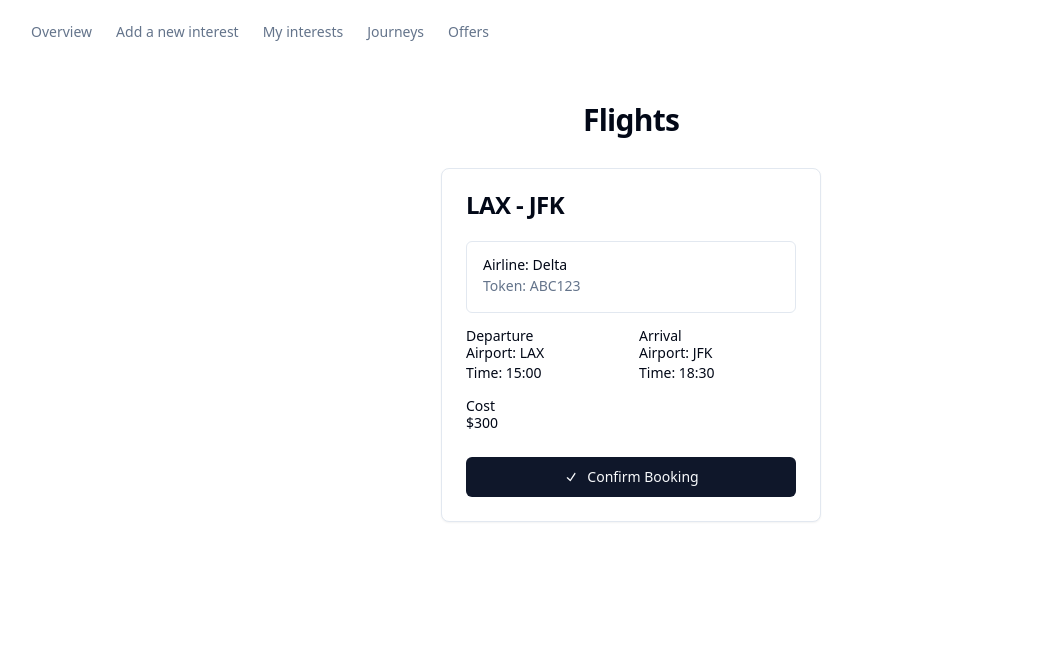
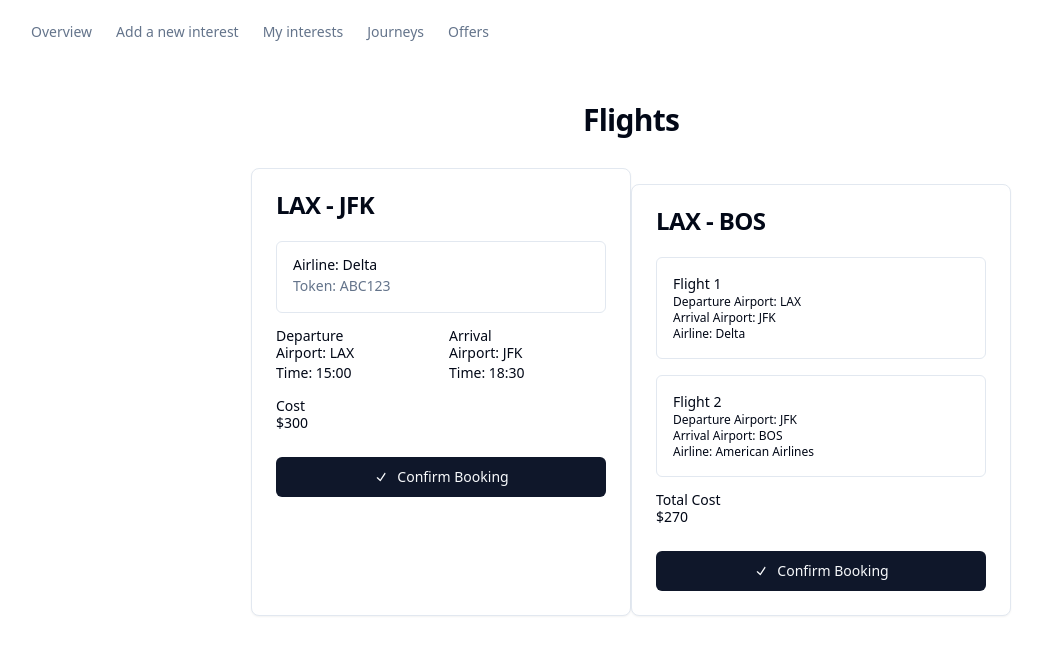
Before and after one commit to acme-sky/acmesky-frontend, a Next.js app: page /journeys in a window 1280 px wide. Shown: the top 654 px of the page, without its empty margins (9-1051 px from the left). Built offline with nearby package versions, Linux system fonts and the light colour scheme.

Commit message:
added journey card

```diff
--- a/pages/journeys.tsx
+++ b/pages/journeys.tsx
@@ -14,10 +14,11 @@ import {
 } from "../src/components/ui/tabs";
 import { MainNav } from "../src/components/ui/main-nav";
 import { FlightCard } from "@/src/components/ui/flight_card";
+import { JourneyCard } from "@/src/components/ui/journey_card";
 
 
 const flightInfo = {
-    id: "1",
+    id: 1,
     arrival_airport: "JFK",
     arrival_time: "18:30",
     departure_airport: "LAX",
@@ -25,6 +26,34 @@ const flightInfo = {
     cost: 300,
     airline: "Delta",
     token: "ABC123",
+  };
+
+const exampleJourney: Journey_info = {
+    id: 1,
+    flight1_id: 101,
+    flight1: {
+      id: 101,
+      arrival_airport: "JFK",
+      arrival_time: "18:30",
+      departure_airport: "LAX",
+      departure_time: "15:00",
+      cost: 150,
+      airline: "Delta",
+      token: "ABC123",
+    },
+    flight2_id: 102,
+    flight2: {
+      id: 102,
+      arrival_airport: "BOS",
+      arrival_time: "22:00",
+      departure_airport: "JFK",
+      departure_time: "19:30",
+      cost: 120,
+      airline: "American Airlines",
+      token: "DEF456",
+    },
+    cost: 270,
+    user_id: 1,
   };
 
 
@@ -40,6 +69,7 @@ export default function newInterest() {
         </h2>
         <div className="space-y-4 flex justify-center">
             <FlightCard info={flightInfo}/>
+            <JourneyCard info={exampleJourney}/>
         </div>
       </div>
     </div>
--- /dev/null
+++ b/src/components/ui/journey_card.tsx
@@ -0,0 +1,59 @@
+import { BellIcon, CheckIcon } from "@radix-ui/react-icons";
+import { cn } from "../../lib/utils";
+import { Button } from "./button";
+import {
+  Card,
+  CardContent,
+  CardDescription,
+  CardFooter,
+  CardHeader,
+  CardTitle,
+} from "./card";
+import { Journey_info } from "@/types";
+
+type JourneyCardProps = {
+  info: Journey_info;
+} & React.ComponentProps<typeof Card>;
+
+export function JourneyCard({
+  info,
+  className,
+  ...props
+}: JourneyCardProps) {
+  return (
+    <Card className={cn("w-[380px]", className)} {...props}>
+      <CardHeader>
+        <CardTitle className="flex items-center">
+          {info.flight1.departure_airport} - {info.flight2.arrival_airport}
+        </CardTitle>
+      </CardHeader>
+      <CardContent className="grid gap-4">
+        <div className="border p-4 rounded-md space-y-2">
+          <div>
+            <p className="text-sm font-medium">Flight 1</p>
+            <p className="text-xs">Departure Airport: {info.flight1.departure_airport}</p>
+            <p className="text-xs">Arrival Airport: {info.flight1.arrival_airport}</p>
+            <p className="text-xs">Airline: {info.flight1.airline}</p>
+          </div>
+        </div>
+        <div className="border p-4 rounded-md space-y-2">
+          <div>
+            <p className="text-sm font-medium">Flight 2</p>
+            <p className="text-xs">Departure Airport: {info.flight2.departure_airport}</p>
+            <p className="text-xs">Arrival Airport: {info.flight2.arrival_airport}</p>
+            <p className="text-xs">Airline: {info.flight2.airline}</p>
+          </div>
+        </div>
+        <div>
+          <p className="text-sm font-medium leading-none">Total Cost</p>
+          <p className="text-sm">${info.cost}</p>
+        </div>
+      </CardContent>
+      <CardFooter>
+        <Button className="w-full">
+          <CheckIcon className="mr-2 h-4 w-4" /> Confirm Booking
+        </Button>
+      </CardFooter>
+    </Card>
+  );
+}
```
Also changed, not shown: src/components/ui/flight_card.tsx (+1 -11 lines), types.ts (+22 -0 lines).
